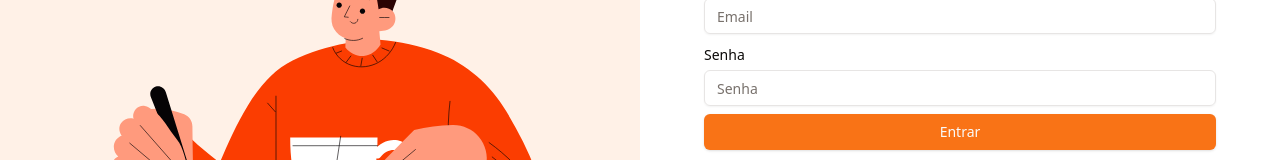
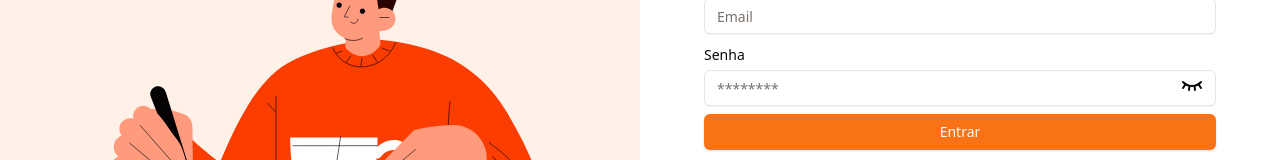
Before and after one commit to IReFoodI/Front-end, a React (Vite) app: page /entrar in a window 1280 px wide. Shown: the part 282-442 px from the top of the page. Built offline with nearby package versions, Linux system fonts and the light colour scheme.

Commit message:
🔄 refactor: replace standard input with PasswordInput in login component
- Replaced the default input field with PasswordInput in the login component to enhance password handling.

```diff
--- a/src/domains/user/components/login/Login.jsx
+++ b/src/domains/user/components/login/Login.jsx
@@ -1,4 +1,5 @@
 import { zodResolver } from "@hookform/resolvers/zod"
+import { useState } from "react"
 import { useForm } from "react-hook-form"
 import { useNavigate } from "react-router-dom"
 import { toast } from "sonner"
@@ -13,6 +14,7 @@ import {
   FormMessage,
 } from "@/ui/components/ui/form/form"
 import { Input } from "@/ui/components/ui/input"
+import { PasswordInput } from "@/ui/components/ui/passwordInput"
 import { TextWithLink } from "@/ui/components/ui/TextWithLink"
 
 import { formSchema } from "../../models/LoginTypes"
@@ -20,6 +22,9 @@ import { SocialAuthButtons } from "./SocialAuthButtons"
 
 export function Login() {
   const navigate = useNavigate()
+  const [passwordVisibility, setPasswordVisibility] = useState({
+    password: false,
+  })
 
   const form = useForm({
     resolver: zodResolver(formSchema),
@@ -64,7 +69,6 @@ export function Login() {
               </FormItem>
             )}
           />
-
           <FormField
             id="password"
             name="password"
@@ -73,9 +77,11 @@ export function Login() {
               <FormItem>
                 <FormLabel>Senha</FormLabel>
                 <FormControl>
-                  <Input
-                    type="password"
-                    placeholder="Senha"
+                  <PasswordInput
+                    fieldName="password"
+                    passwordVisibility={passwordVisibility.password}
+                    setPasswordVisibility={setPasswordVisibility}
+                    placeholder="********"
                     className={"!mt-1"}
                     {...field}
                   />
```
